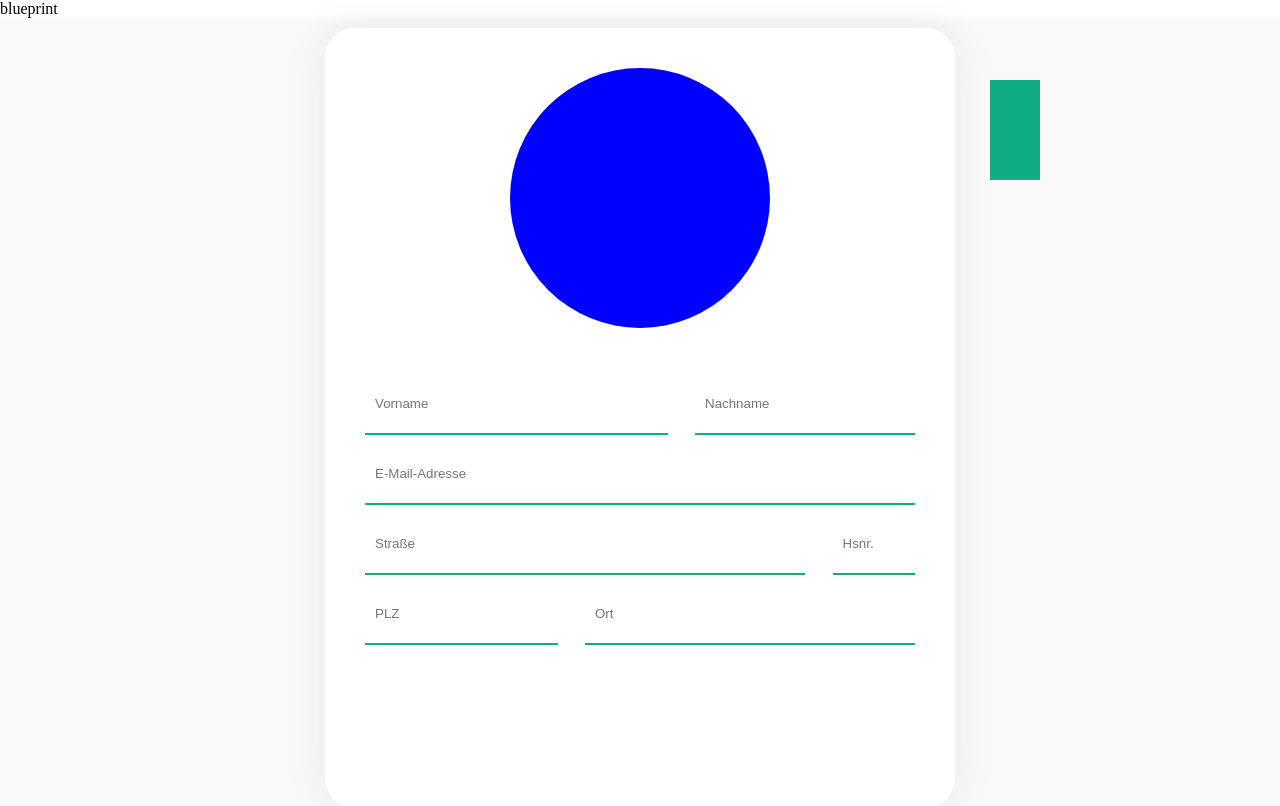
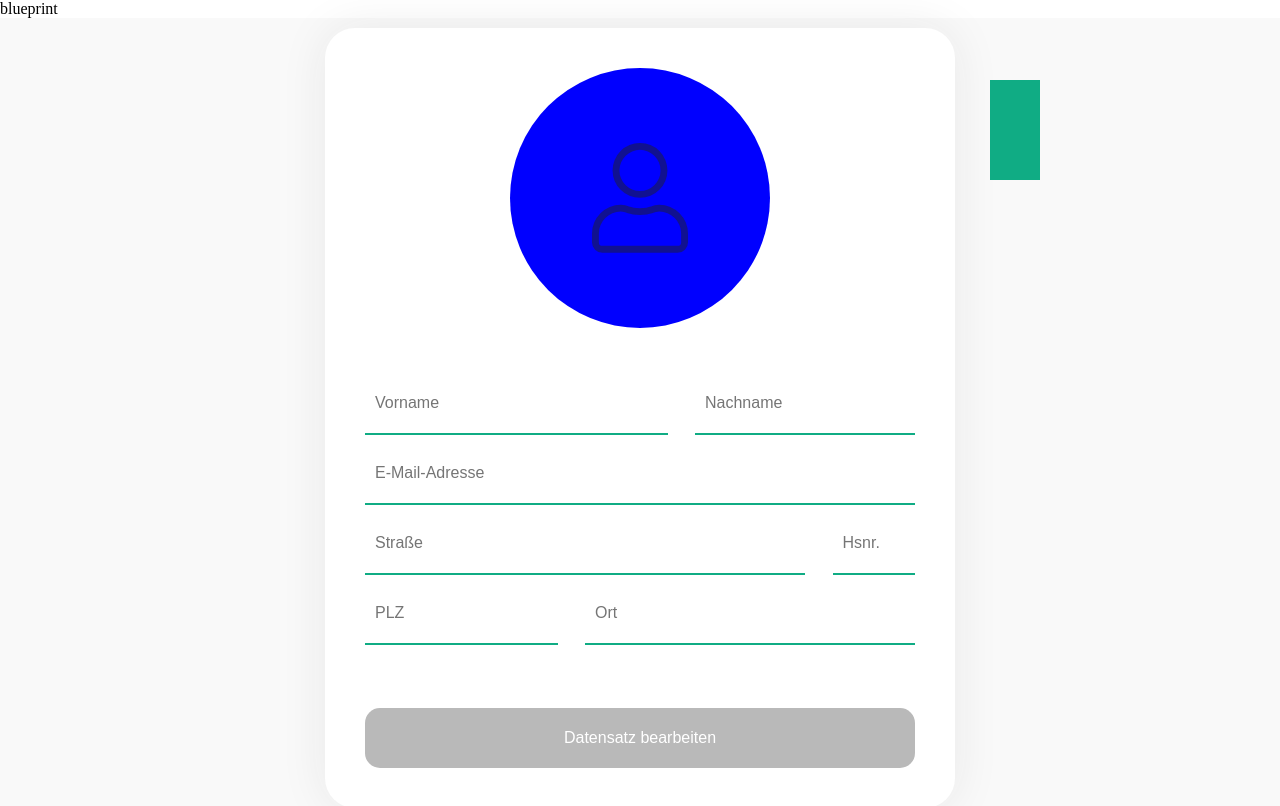
Before and after one commit to dan-jel/brandneo-task, a React (Create React App) app: page / in a window 1280 px wide. Shown: the top 806 px of the page. Built offline with nearby package versions, Linux system fonts and the light colour scheme.

Commit message:
input implementation & localStorage

```diff
--- a/src/components/Card.js
+++ b/src/components/Card.js
@@ -5,24 +5,20 @@ import { useState } from "react";
 import UserForm from "./UserForm";
 
 const Card = () => {
-  const localStorageState = {
-    prename: localStorage.getItem("prename"),
-    surname: localStorage.getItem("surname"),
-    email: localStorage.getItem("email"),
-    street: localStorage.getItem("street"),
-    number: localStorage.getItem("number"),
-    postcode: localStorage.getItem("postcode"),
-    city: localStorage.getItem("prename"),
-  };
-  const [user, setUser] = useState(localStorageState);
+  const storageCache = JSON.parse(localStorage.getItem("user"));
+  if (storageCache) {
+    var initialState = storageCache;
+  } else {
+    var initialState = "";
+  }
+
+  const [user, setUser] = useState(initialState);
   console.log(user);
-
-  console.log();
 
   return (
     <Container>
       <CardBox>
-        <UserForm user={user} />
+        <UserForm user={user} setUser={setUser} />
       </CardBox>
     </Container>
   );
--- a/src/components/Entry.js
+++ b/src/components/Entry.js
@@ -1,12 +1,14 @@
 import React from "react";
 import styled from "styled-components";
 
-const Entry = ({ width, placeholder, data }) => {
-  const content = data ? data : placeholder;
-
+const Entry = ({ width, placeholder, data, setInput }) => {
   return (
     <Container width={width}>
-      <input placeholder={content} />
+      <input
+        placeholder={placeholder}
+        onChange={(e) => setInput(e.target.value)}
+        defaultValue={data}
+      />
       <Line />
     </Container>
   );
@@ -17,6 +19,8 @@ const Container = styled.div`
   width: ${(props) => props.width};
   border: none;
   input {
+    font-size: 16px;
+    color: #222222;
     width: 100%;
     height: 100%;
     border: none;
--- a/src/components/UserForm.js
+++ b/src/components/UserForm.js
@@ -1,57 +1,114 @@
 import styled from "styled-components";
-import React from "react";
+import React, { useState } from "react";
 
 import Entry from "./Entry";
 
-const UserForm = ({ user }) => {
+import { ReactComponent as Icon } from "../icons/ProfilePic.svg";
+
+const submitHandler = (
+  prename,
+  surname,
+  email,
+  street,
+  number,
+  postcode,
+  city,
+  setUser
+) => {
+  const userDict = {
+    prename,
+    surname,
+    email,
+    street,
+    number,
+    postcode,
+    city,
+  };
+  const userString = JSON.stringify(userDict);
+  localStorage.setItem("user", userString);
+  setUser(userDict);
+};
+
+const UserForm = ({ user, setUser }) => {
+  const [prename, setPrename] = useState(user.prename);
+  const [surname, setSurname] = useState(user.surname);
+  const [email, setEmail] = useState(user.email);
+  const [street, setStreet] = useState(user.street);
+  const [number, setNumber] = useState(user.number);
+  const [postcode, setPostcode] = useState(user.postcode);
+  const [city, setCity] = useState(user.city);
+
   return (
     <Container>
-      <Photo />
+      <Photo>
+        <Icon />
+      </Photo>
       <Row>
         <Entry
           width="55%"
-          id="prename"
           placeholder="Vorname"
           data={user.prename}
+          setInput={setPrename}
         />
         <Entry
           width="40%"
-          id="surename"
           placeholder="Nachname"
           data={user.surname}
+          setInput={setSurname}
         />
       </Row>
       <Row>
         <Entry
           width="100%"
-          id="mail"
           placeholder="E-Mail-Adresse"
-          data={user.mail}
+          data={user.email}
+          setInput={setEmail}
         />
       </Row>
       <Row>
         <Entry
           width="80%"
-          id="street"
           placeholder="Straße"
           data={user.street}
+          setInput={setStreet}
         />
         <Entry
           width="15%"
-          id="housenumber"
           placeholder="Hsnr."
           data={user.number}
+          setInput={setNumber}
         />
       </Row>
       <Row>
         <Entry
           width="35%"
-          id="postcode"
           placeholder="PLZ"
           data={user.postcode}
+          setInput={setPostcode}
         />
-        <Entry width="60%" id="city" placeholder="Ort" data={user.city} />
+        <Entry
+          width="60%"
+          placeholder="Ort"
+          data={user.city}
+          setInput={setCity}
+        />
       </Row>
+      <FormButton
+        onClick={() =>
+          submitHandler(
+            prename,
+            surname,
+            email,
+            street,
+            number,
+            postcode,
+            city,
+            setUser
+          )
+        }
+      >
+        Datensatz bearbeiten
+      </FormButton>
     </Container>
   );
 };
@@ -62,6 +119,25 @@ const Container = styled.div`
   display: flex;
   flex-direction: column;
   align-items: center;
+  position: relative;
+`;
+
+const FormButton = styled.button`
+  width: 100%;
+  height: 60px;
+  display: flex;
+  position: absolute;
+  bottom: 0;
+  border-radius: 15px;
+  border: none;
+  background: #b9b9b9;
+  justify-content: center;
+  align-items: center;
+  color: white;
+  font-size: 16px;
+  :hover {
+    cursor: pointer;
+  }
 `;
 
 const Photo = styled.div`
@@ -70,6 +146,9 @@ const Photo = styled.div`
   background: blue;
   border-radius: 100%;
   margin: 0 0 40px 0;
+  display: flex;
+  justify-content: center;
+  align-items: center;
 `;
 
 const Row = styled.div`
```
Also changed, not shown: src/icons/ProfilePic.svg (added).
